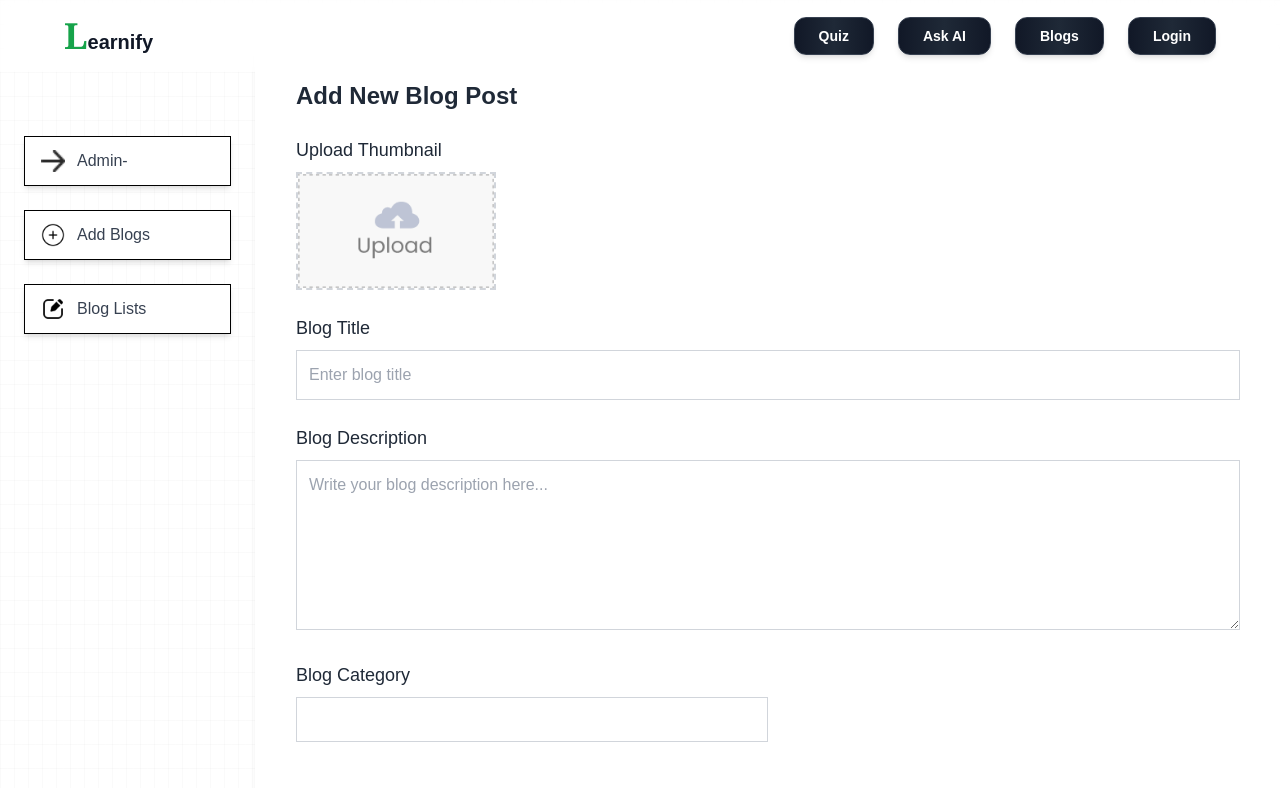
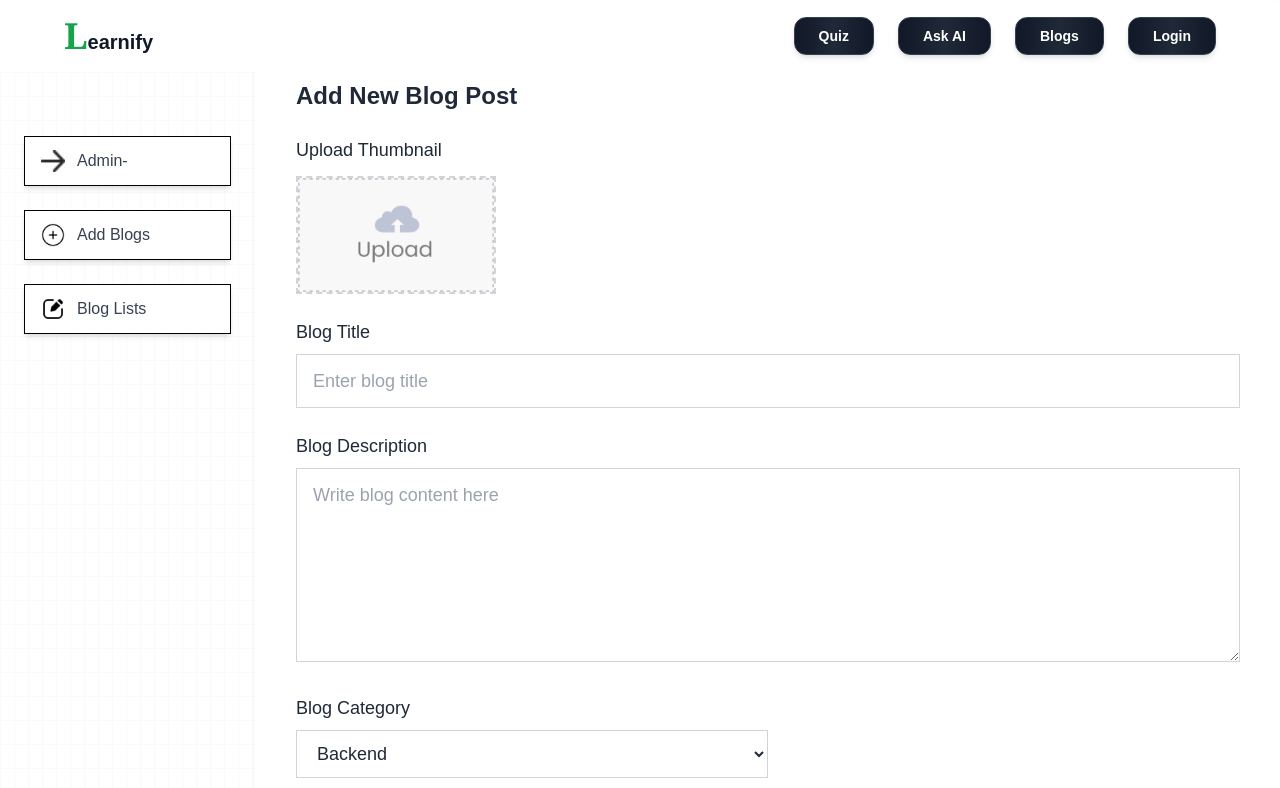
Before and after one commit to yorkright/Learnify, a Next.js app: page /admin/Addproduct in a window 1280 px wide. Shown: the top 788 px of the page. Built offline with nearby package versions, Linux system fonts and the light colour scheme; no server answers.

Commit message:
Update page.jsx

```diff
--- a/app/admin/Addproduct/page.jsx
+++ b/app/admin/Addproduct/page.jsx
@@ -1,13 +1,14 @@
 "use client";
 
-import { useState } from "react";
+import { assets } from "@/Assets/assets";
+import axios from "axios";
+import Image from "next/image";
+import React, { useState } from "react";
 import { toast } from "react-toastify";
-import Image from "next/image";
-import { assets } from "@/Assets/assets"; // Make sure assets.upload_area is valid
 
 const Page = () => {
   const [image, setImage] = useState(null);
-  const [form, setForm] = useState({
+  const [data, setData] = useState({
     title: "",
     description: "",
     category: "Backend",
@@ -15,12 +16,16 @@ const Page = () => {
     authorImg: "/author_img.png",
   });
 
-  const handleChange = (e) => {
-    const { name, value } = e.target;
-    setForm((prev) => ({ ...prev, [name]: value }));
+
+  const onChangeHandler = (event) => {
+    const { name, value } = event.target;
+    setData((prevData) => ({
+      ...prevData,
+      [name]: value,
+    }));
   };
 
-  const handleSubmit = async (e) => {
+  const onSubmitHandler = async (e) => {
     e.preventDefault();
 
     if (!image) {
@@ -28,117 +33,121 @@ const Page = () => {
       return;
     }
 
+    try {
       const formData = new FormData();
+      formData.append("title", data.title);
+      formData.append("description", data.description);
+      formData.append("category", data.category);
+      formData.append("author", data.author);
+      formData.append("authorImg", data.authorImg);
       formData.append("image", image);
-    Object.keys(form).forEach((key) => {
-      formData.append(key, form[key]);
-    });
 
-    try {
-      const res = await fetch("/api/blog", {
-        method: "POST",
-        body: formData,
-      });
+      const response = await axios.post("/api/blog", formData);
 
-      const result = await res.json();
-      if (result.success) {
-        toast.success(result.msg || "Blog added successfully!");
-
-        setForm({
+      if (response.data.success) {
+        toast.success(response.data.msg || "Blog added successfully.");
+        setData({
           title: "",
           description: "",
-          category: "Backend",
-          author: "Adarsh Narayan",
+          category: "Frontend",
+          author: "Rahul",
           authorImg: "/author_img.png",
         });
         setImage(null);
       } else {
-        toast.error(result.msg || "Failed to add blog.");
+        toast.error(response.data.msg || "Error adding blog.");
       }
-    } catch (err) {
-      console.error("Submit error:", err);
-      toast.error("Something went wrong. Please try again.");
+    } catch (error) {
+      toast.error("Server error. Please try again.");
+      console.error("Error submitting form:", error);
     }
   };
 
   return (
   <form
-      onSubmit={handleSubmit}
+  onSubmit={onSubmitHandler}
   className="max-w-5xl w-full mx-auto mt-10 p-6 sm:p-10 bg-white rounded-xl shadow-md"
 >
   <h2 className="text-2xl font-bold text-gray-800 mb-6">Add New Blog Post</h2>
 
-      {/* Upload Thumbnail */}
-      <label htmlFor="image" className="block text-lg font-medium text-gray-800 mb-2">
+  {/* Thumbnail Upload */}
+  <label htmlFor="image" className="block text-lg font-medium text-gray-800">
     Upload Thumbnail
-      </label>
-      <div className="mb-6 cursor-pointer">
+    <div className="mt-3">
       <Image
         src={image ? URL.createObjectURL(image) : assets.upload_area}
-          alt="Thumbnail Preview"
         width={200}
         height={100}
-          className="rounded-lg border-2 border-dashed border-gray-300 hover:opacity-80 transition duration-300"
-          onClick={() => document.getElementById("imageInput").click()}
+        alt="Thumbnail Preview"
+        className="rounded-lg border-2 border-dashed border-gray-300 cursor-pointer hover:opacity-80 transition duration-300"
       />
+    </div>
+  </label>
+
   <input
+    onChange={(e) => setImage(e.target.files[0])}
     type="file"
-          id="imageInput"
+    id="image"
     hidden
     accept="image/*"
-          onChange={(e) => setImage(e.target.files[0])}
-        />
-      </div>
-
-      {/* Blog Title */}
-      <label className="block text-lg font-medium text-gray-800 mb-2">Blog Title</label>
-      <input
-        name="title"
-        type="text"
-        placeholder="Enter blog title"
-        value={form.title}
-        onChange={handleChange}
-        className="w-full p-3 border border-gray-300 rounded-md bg-white mb-6"
     required
   />
 
+  {/* Blog Title */}
+  <label className="block mt-6 text-lg font-medium text-gray-800">
+    Blog Title
+    <input
+      name="title"
+      onChange={onChangeHandler}
+      value={data.title}
+      className="mt-2 w-full px-4 py-3 text-gray-900 rounded-md border border-gray-300 focus:outline-none focus:ring-2 focus:ring-blue-500 bg-white"
+      type="text"
+      placeholder="Enter blog title"
+      required
+    />
+  </label>
+
   {/* Blog Description */}
-      <label className="block text-lg font-medium text-gray-800 mb-2">Blog Description</label>
+  <label className="block mt-6 text-lg font-medium text-gray-800">
+    Blog Description
     <textarea
       name="description"
-        placeholder="Write your blog description here..."
-        value={form.description}
-        onChange={handleChange}
+      onChange={onChangeHandler}
+      value={data.description}
+      className="mt-2 w-full px-4 py-3 text-gray-900 rounded-md border border-gray-300 focus:outline-none focus:ring-2 focus:ring-blue-500 bg-white"
       rows={6}
-        className="w-full p-3 border border-gray-300 rounded-md bg-white mb-6"
+      placeholder="Write blog content here"
       required
     />
+  </label>
 
   {/* Blog Category */}
-      <label className="block text-lg font-medium text-gray-800 mb-2">Blog Category</label>
+  <label className="block mt-6 text-lg font-medium text-gray-800">
+    Blog Category <br />
     <select
       name="category"
-        value={form.category}
-        onChange={handleChange}
-        className="w-full sm:w-1/2 p-3 border border-gray-300 rounded-md bg-white mb-6"
+      onChange={onChangeHandler}
+      value={data.category}
+      className="mt-2 w-full sm:w-1/2 px-4 py-3 rounded-md border border-gray-300 bg-white text-gray-800 focus:outline-none focus:ring-2 focus:ring-blue-500"
     >
       <option value="Frontend">Frontend</option>
       <option value="Backend">Backend</option>
       <option value="Git/GitHub">Git/GitHub</option>
-        <option value="DevOps">DevOps</option>
-        <option value="Other">Other</option>
     </select>
+  </label>
 
   {/* Submit Button */}
-      <div className="mt-6 flex justify-center sm:justify-start">
+  <div className="mt-8 flex justify-center sm:justify-start">
     <button
       type="submit"
-          className="bg-blue-600 hover:bg-blue-700 text-white px-6 py-3 rounded-md font-semibold transition"
+      className="w-full sm:w-40 py-3 rounded-md bg-blue-600 text-white hover:bg-blue-700 transition duration-300"
     >
-          Add Blog
+      Add
     </button>
   </div>
 </form>
+
+
   );
 };
 
```
Lines whose indentation alone changed are shown as unchanged.
